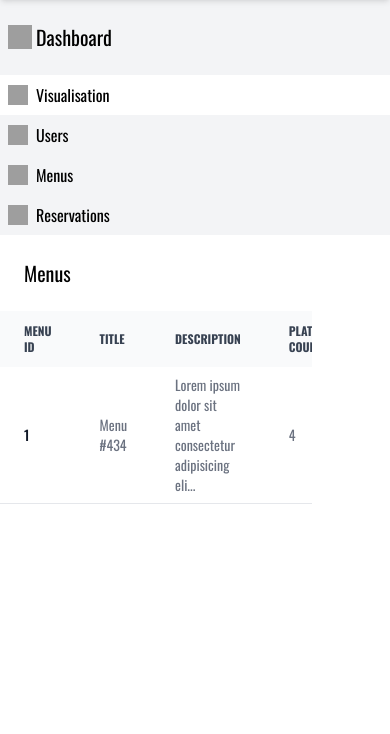
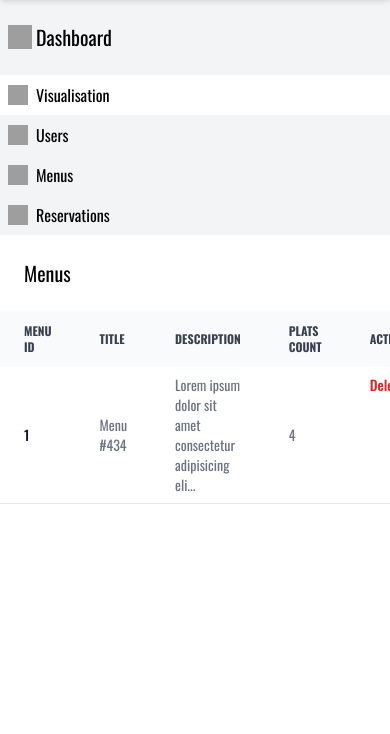
Before and after one commit to ayoub-ahnaou/Dine-with-us, a PHP site: page /dashboard.php in a window 390 px wide. Shown: the part 25-759 px from the top of the page. Run offline with PHP 8.4, Linux system fonts and the light colour scheme; some libraries are stand-ins or nearby versions; grey boxes are pictures that could not be loaded.

Commit message:
#19 Make the menus list table responsive in mobile devices

```diff
--- a/src/pages/menus-list.php
+++ b/src/pages/menus-list.php
@@ -1,4 +1,4 @@
-<div class="w-4/5 overflow-auto flex-grow">
+<div class="w-4/5 overflow-auto flex-grow max-md:w-full">
     <div class="flex p-6">
         <p class="text-xl">Menus</p>
     </div>
```
